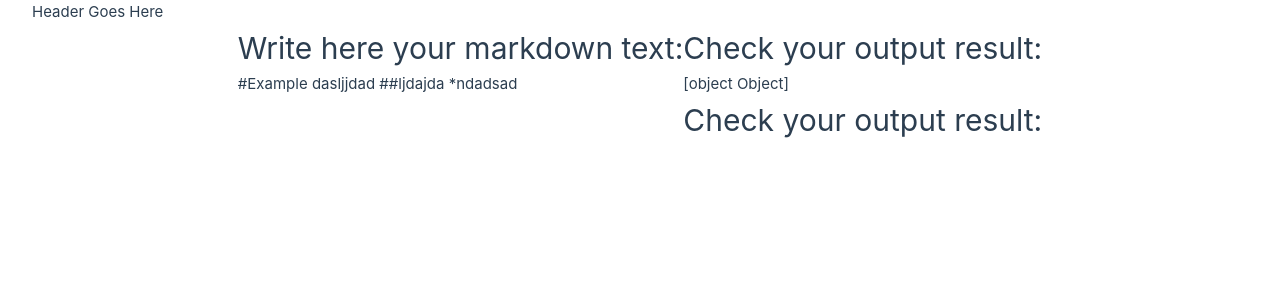
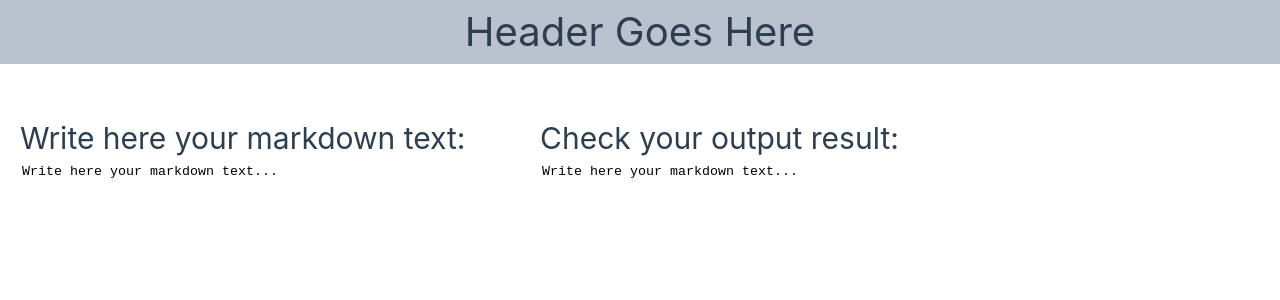
Before and after one commit to nunoconc/markdown-editor-vue, a Vue app: page / in a window 1280 px wide. Shown: the top 300 px of the page. Built offline with nearby package versions, Linux system fonts and the light colour scheme.

Commit message:
feat: add realtime text update between pages

```diff
--- a/src/App.vue
+++ b/src/App.vue
@@ -4,35 +4,46 @@ import Page from './components/Page.vue'
 import {onMounted, ref} from "vue";
 
 const text = ref("");
+const callback = ref((value)=>{
+  text.value = value;
+})
 
 onMounted(()=>{
-  text.value = '#Example \n dasljjdad ##ljdajda  *ndadsad'
+  text.value = 'Write here your markdown text...'
 })
 
 </script>
 
 <template>
-  <header class="header-container">
-    <div>
+  <header>
+    <div class="header-container">
       Header Goes Here
     </div>
   </header>
   <main class="main-container">
-    <Markdown :text="text" />
-    <Page :text="text" />
+    <Markdown class="item" :text="text"  :callback="callback"/>
+    <Page class="item" :text="text" />
   </main>
 </template>
 
 <style scoped>
 
 .header-container{
-  margin-top: 0;
+  margin: 0 auto 50px;
+  background-color: #bac2d0;
+  font-size: 40px;
+  text-align: center;
 }
 
 .main-container {
   display: flex;
   flex-direction: row;
-  margin: auto;
+  margin: 0;
+}
+
+.item {
+  margin: auto 20px;
+  align-self: center;
 }
 
 </style>
--- a/src/assets/main.css
+++ b/src/assets/main.css
@@ -1,31 +1,9 @@
 @import './base.css';
 
 #app {
+  display: flex;
+  flex-direction: column;
   max-width: 1280px;
+  min-width: 500px;
   margin: 0 auto;
-  padding: 2rem;
-  font-weight: normal;
 }
-
-a,
-.green {
-  text-decoration: none;
-  color: hsla(160, 100%, 37%, 1);
-  transition: 0.4s;
-  padding: 3px;
-}
-
-@media (hover: hover) {
-  a:hover {
-    background-color: hsla(160, 100%, 37%, 0.2);
-  }
-}
-
-@media (min-width: 1024px) {
-
-  #app {
-    display: flex;
-    flex-direction: column;
-    padding: 0 2rem;
-  }
-}
--- a/src/components/Markdown.vue
+++ b/src/components/Markdown.vue
@@ -2,17 +2,37 @@
 defineProps({
   text: {
     type: String,
-    required: true
+    required: true,
+  },
+  callback : {
+    type: Function,
+    required: true,
   }
 })
 </script>
 
 <template>
-  <div>
+  <div class="container">
     <h1>Write here your markdown text:</h1>
-    <p>{{ text }}</p>
+    <textarea
+      class="text"
+      :value="text"
+      @input="event => callback(event.target.value)">
+    </textarea>
   </div>
 </template>
 
 <style scoped>
+
+.container{
+  width: 40%;
+  height: 500px;
+}
+.text{
+  border: none;
+  outline: none;
+  resize: none;
+  width: 100%;
+  height: 100%;
+}
 </style>
--- a/src/components/Page.vue
+++ b/src/components/Page.vue
@@ -1,40 +1,36 @@
 <script setup>
-import {marked} from "marked";
-import MarkdownToJSX from 'markdown-to-jsx';
-import {onMounted, ref} from "vue";
-
 defineProps({
   text: {
     type: String,
     required: true
   }
 })
-
-const markdown = ref("");
-
-onMounted(()=>{
-   const res = marked.parse("# Example");
-
-   if(typeof res == "string"){
-     markdown.value = res;
-   } else {
-     res.then((value) => {
-       markdown.value = value;
-     })
-   }
-})
-
-
 </script>
 
 <template>
-  <div>
+  <div class="container">
     <h1>Check your output result:</h1>
-    <MarkdownToJSX :children="text"/>
-    <h1>Check your output result:</h1>
-    <div ref="markdown"></div>
+    <textarea
+        readonly
+        :value="text"
+        class="text"
+    >
+    </textarea>
   </div>
 </template>
 
 <style scoped>
+
+.container{
+  width: 60%;
+  height: 500px;
+}
+
+.text{
+  border: none;
+  outline: none;
+  resize: none;
+  width: 100%;
+  height: 100%;
+}
 </style>
```
